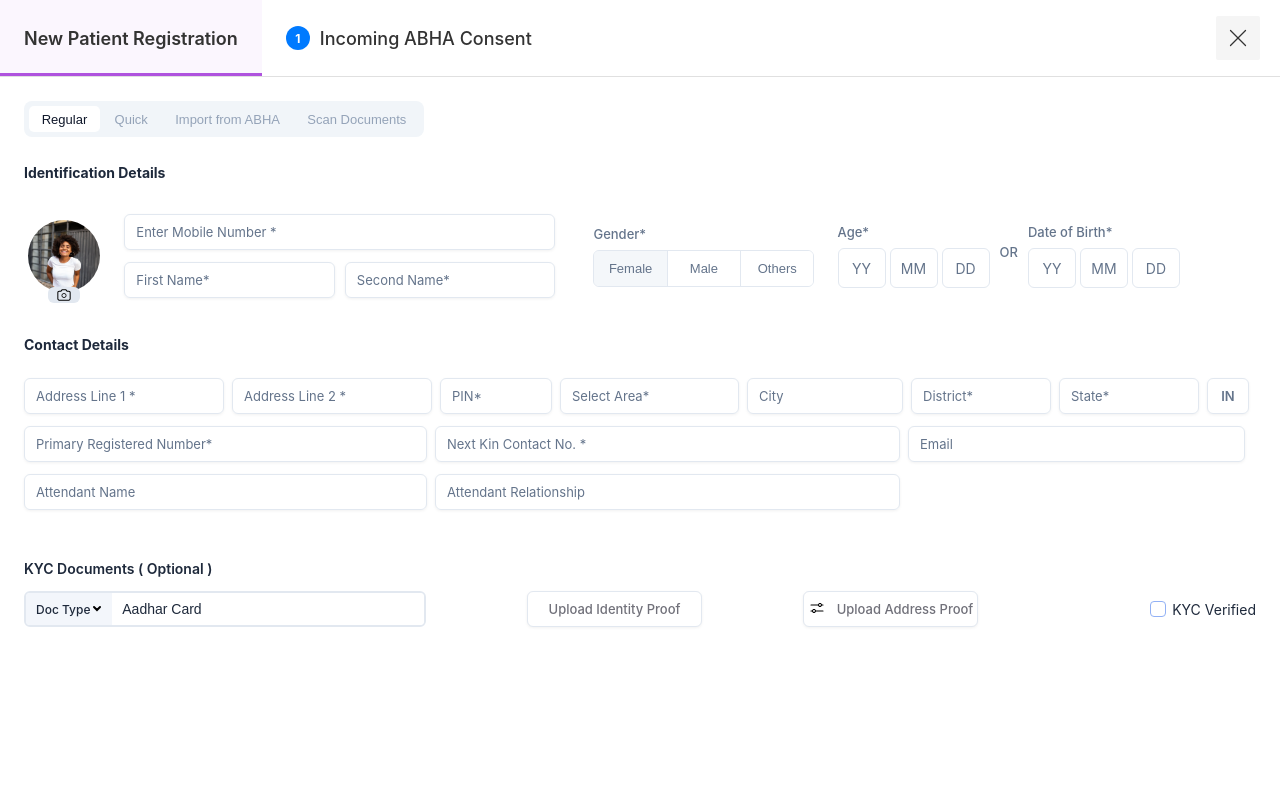
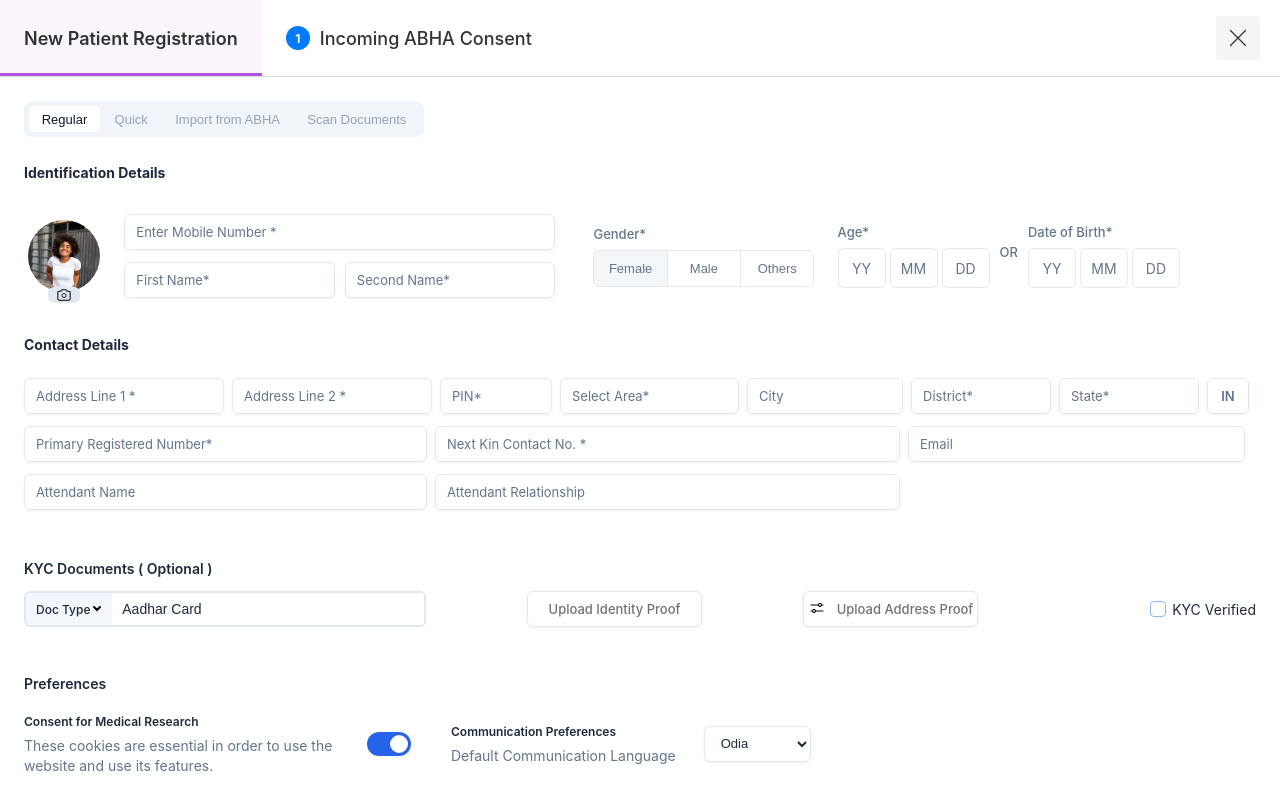
Before and after one commit to abhinm7/healthForm, a React (Vite) app: page / in a window 1280 px wide. Shown: the top 810 px of the page. Built offline with nearby package versions, Linux system fonts and the light colour scheme.

Commit message:
feat: complete preference section

```diff
--- /dev/null
+++ b/src/components/Registration/Preferences/Preferences.jsx
@@ -0,0 +1,55 @@
+import React, { useState } from "react";
+import styles from "./Preferences.module.css";
+
+const Preferences = () => {
+  const [consent, setConsent] = useState(true); // Default ON like image
+  const [language, setLanguage] = useState("Odia");
+
+  return (
+    <div className={styles.container}>
+      <h5 className={styles.title}>Preferences</h5>
+
+      <div className={styles.grid}>
+        <div className={styles.prefItem}>
+          <div className={styles.textGroup}>
+            <h6 className={styles.itemTitle}>Consent for Medical Research</h6>
+            <p className={styles.itemDesc}>
+              These cookies are essential in order to use the website and use its features.
+            </p>
+          </div>
+
+          <label className={styles.switch}>
+            <input
+              type="checkbox"
+              checked={consent}
+              onChange={(e) => setConsent(e.target.checked)}
+            />
+            <span className={styles.slider}></span>
+          </label>
+        </div>
+
+        <div className={styles.prefItem}>
+          <div className={styles.textGroup}>
+            <h6 className={styles.itemTitle}>Communication Preferences</h6>
+            <p className={styles.itemDesc}>Default Communication Language</p>
+          </div>
+
+          <div className={styles.selectWrapper}>
+            <select
+              className={styles.select}
+              value={language}
+              onChange={(e) => setLanguage(e.target.value)}
+            >
+              <option value="Odia">Odia</option>
+              <option value="English">English</option>
+              <option value="Hindi">Hindi</option>
+            </select>
+          </div>
+        </div>
+
+      </div>
+    </div>
+  );
+};
+
+export default Preferences;
--- /dev/null
+++ b/src/components/Registration/Preferences/Preferences.module.css
@@ -0,0 +1,111 @@
+.container {
+  margin-top: 30px;
+  padding-bottom: 20px;
+}
+
+.title {
+  font-size: 14px;
+  font-weight: 600;
+  color: #1e293b;
+  margin-bottom: 20px;
+}
+
+.grid {
+  display: flex;
+  gap: 40px;
+  flex-wrap: wrap;
+}
+
+.prefItem {
+  min-width: 300px;
+  display: flex;
+  align-items: center;
+  gap: 28px;
+}
+
+.textGroup {
+  max-width: 315px;
+}
+
+.itemTitle {
+  font-size: 12px;
+  line-height: 19.25px;
+  font-weight: 600;
+  color: #1e293b;
+  margin: 0 0 5px 0;
+}
+
+.itemDesc {
+  font-size: 14px;
+  color: #64748b;
+  line-height: 1.4;
+  margin: 0;
+}
+
+.switch {
+  position: relative;
+  display: inline-block;
+  width: 44px;
+  height: 24px;
+  flex-shrink: 0;
+}
+
+.switch input {
+  opacity: 0;
+  width: 0;
+  height: 0;
+}
+
+.slider {
+  position: absolute;
+  cursor: pointer;
+  top: 0;
+  left: 0;
+  right: 0;
+  bottom: 0;
+  background-color: #ccc;
+  transition: .4s;
+  border-radius: 34px;
+}
+
+.slider:before {
+  position: absolute;
+  content: "";
+  height: 18px;
+  width: 18px;
+  left: 3px;
+  bottom: 3px;
+  background-color: white;
+  transition: .4s;
+  border-radius: 50%;
+}
+
+input:checked + .slider {
+  background-color: #2563EB;
+}
+
+input:checked + .slider:before {
+  transform: translateX(20px);
+}
+
+.selectWrapper {
+  flex-shrink: 0;
+}
+
+.select {
+  height: 36px;
+  padding: 0 30px 0 12px;
+  border: 1px solid #E2E8F0;
+  border-radius: 6px;
+  font-size: 13px;
+  color: #1e293b;
+  background-color: white;
+  cursor: pointer;
+  outline: none;
+  min-width: 100px;
+  box-shadow: 0px 1px 3px rgba(0,0,0,0.06);
+}
+
+.select:focus {
+  border-color: #2563EB;
+}
--- a/src/components/Registration/Registration.jsx
+++ b/src/components/Registration/Registration.jsx
@@ -4,6 +4,7 @@ import TabNavigation from '../Common/TabNav/TabNav'
 import IdentificationDetails from './IdentificationDetails/IdentificationDetails'
 import ContactDetails from './ContactDetails/ContactDetails'
 import KycDocuments from './KYCDetails/KYCDetails'
+import Preferences from './Preferences/Preferences'
 
 const Registration = () => {
   return (
@@ -12,6 +13,7 @@ const Registration = () => {
       <IdentificationDetails/>
       <ContactDetails/>
       <KycDocuments/>
+      <Preferences/>
     </div>
   )
 }
```
